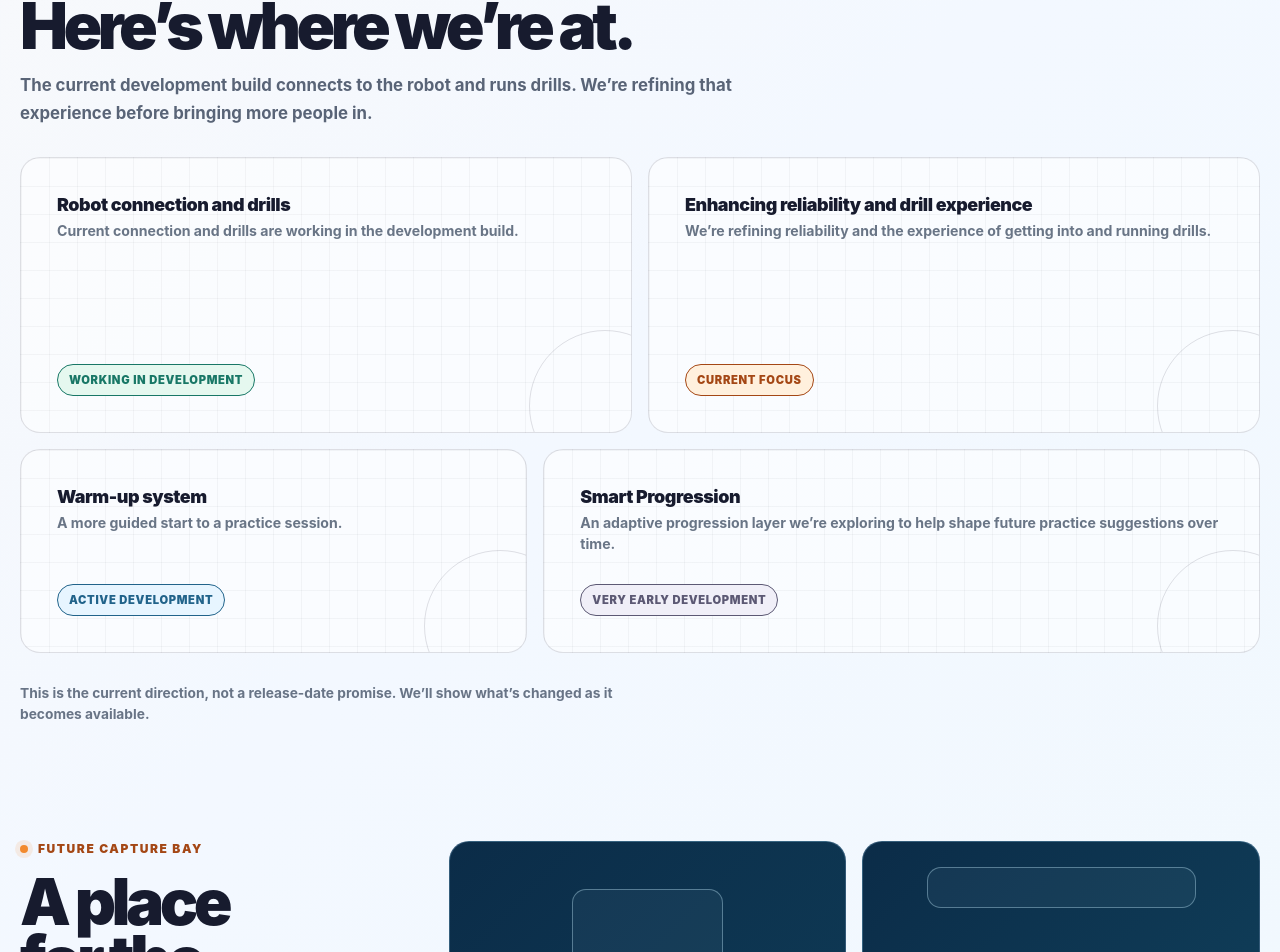
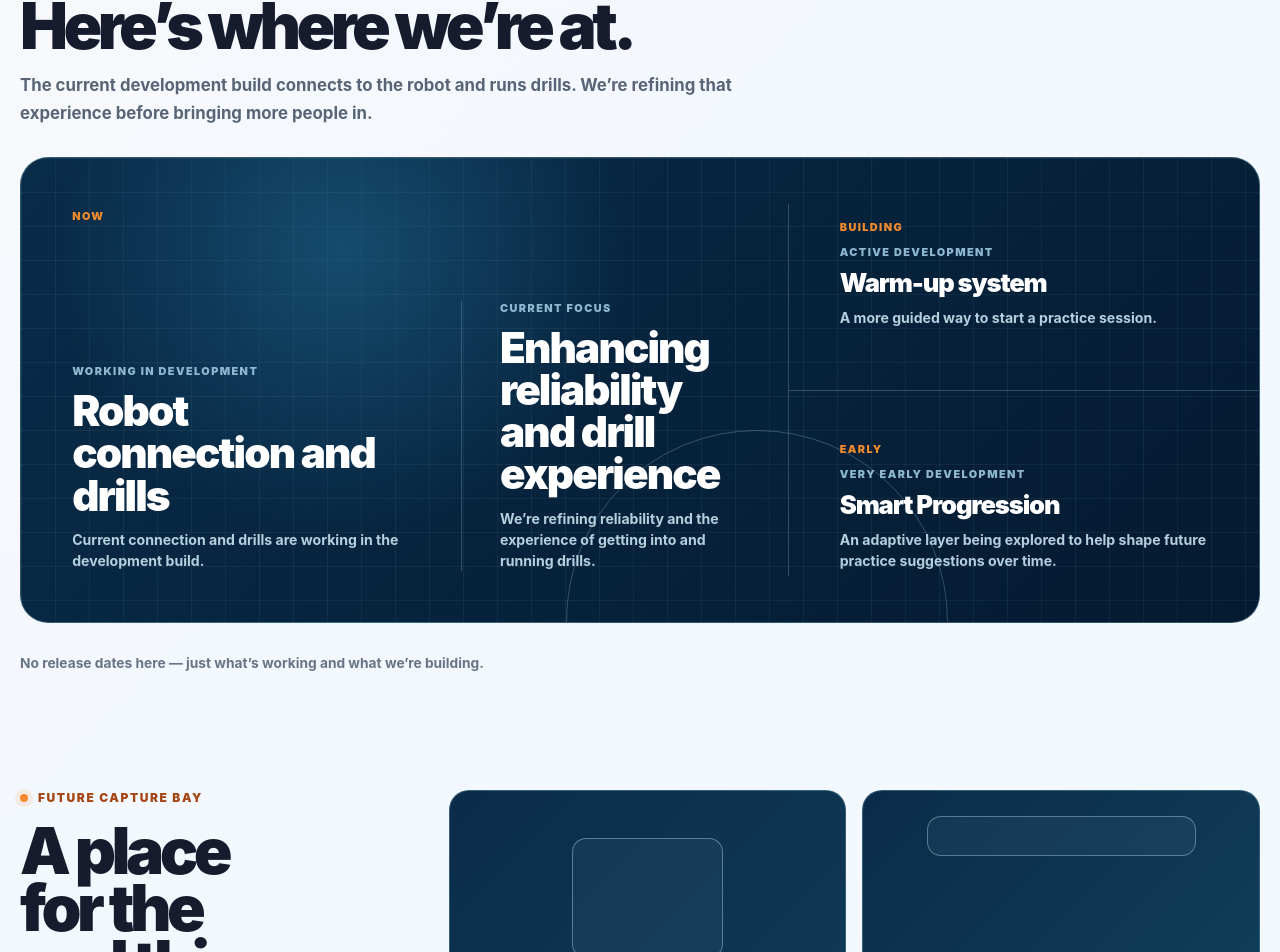
Before and after one commit to Shawnathin/tigerpingpong-platform, a Next.js app in the folder apps/web/: page /paddlebuddy in a window 1280 px wide. Shown: the part 2039-2991 px from the top of the page. Built offline with nearby package versions, Linux system fonts and the light colour scheme; no server answers.

Commit message:
refine PaddleBuddy development roadmap

```diff
--- a/apps/web/src/app/paddlebuddy/PaddleBuddyExperience.tsx
+++ b/apps/web/src/app/paddlebuddy/PaddleBuddyExperience.tsx
@@ -4,34 +4,6 @@ import { FormEvent, useState } from "react";
 
 import { createPaddleBuddySubmission, type PaddleBuddyIntent } from "../../lib/paddlebuddy-api";
 import styles from "./page.module.css";
-
-const statusItems = [
-  {
-    detail: "Current connection and drills are working in the development build.",
-    label: "Working in development",
-    title: "Robot connection and drills",
-    tone: "working"
-  },
-  {
-    detail: "We’re refining reliability and the experience of getting into and running drills.",
-    label: "Current focus",
-    title: "Enhancing reliability and drill experience",
-    tone: "focus"
-  },
-  {
-    detail: "A more guided start to a practice session.",
-    label: "Active development",
-    title: "Warm-up system",
-    tone: "active"
-  },
-  {
-    detail:
-      "An adaptive progression layer we’re exploring to help shape future practice suggestions over time.",
-    label: "Very early development",
-    title: "Smart Progression",
-    tone: "early"
-  }
-] as const;
 
 const galleryItems = [
   { label: "PLACEHOLDER — HOME / CONNECT SCREEN", type: "phone" },
@@ -206,20 +178,42 @@ export function PaddleBuddyExperience() {
             experience before bringing more people in.
           </p>
         </header>
-        <div className={styles.statusRoadmap}>
-          {statusItems.map((item) => (
-            <article className={styles.statusItem} data-tone={item.tone} key={item.title}>
-              <div className={styles.statusCardCopy}>
-                <h3>{item.title}</h3>
-                <p>{item.detail}</p>
-              </div>
-              <span className={styles.statusLabel}>{item.label}</span>
-            </article>
-          ))}
+        <div className={styles.statusPanel}>
+          <section className={styles.statusNow} aria-labelledby="status-now-title">
+            <p className={styles.statusPhase}>Now</p>
+            <div className={styles.statusNowContent}>
+              <article>
+                <p className={styles.statusMeta}>Working in development</p>
+                <h3 id="status-now-title">Robot connection and drills</h3>
+                <p>Current connection and drills are working in the development build.</p>
+              </article>
+              <article>
+                <p className={styles.statusMeta}>Current focus</p>
+                <h3>Enhancing reliability and drill experience</h3>
+                <p>We’re refining reliability and the experience of getting into and running drills.</p>
+              </article>
+            </div>
+          </section>
+          <div className={styles.statusFuture}>
+            <section aria-labelledby="status-building-title">
+              <p className={styles.statusPhase}>Building</p>
+              <p className={styles.statusMeta}>Active development</p>
+              <h3 id="status-building-title">Warm-up system</h3>
+              <p>A more guided way to start a practice session.</p>
+            </section>
+            <section aria-labelledby="status-early-title">
+              <p className={styles.statusPhase}>Early</p>
+              <p className={styles.statusMeta}>Very early development</p>
+              <h3 id="status-early-title">Smart Progression</h3>
+              <p>
+                An adaptive layer being explored to help shape future practice suggestions over
+                time.
+              </p>
+            </section>
+          </div>
         </div>
         <p className={styles.statusDisclaimer}>
-          This is the current direction, not a release-date promise. We’ll show what’s changed as it
-          becomes available.
+          No release dates here — just what’s working and what we’re building.
         </p>
       </section>
 
--- a/apps/web/src/app/paddlebuddy/page.module.css
+++ b/apps/web/src/app/paddlebuddy/page.module.css
@@ -538,98 +538,116 @@
   gap: 18px;
   max-width: 760px;
 }
-.statusRoadmap {
-  display: grid;
-  grid-template-columns: repeat(12, minmax(0, 1fr));
-  gap: 16px;
-}
-.statusItem {
+.statusPanel {
   position: relative;
   display: grid;
-  min-height: 194px;
-  align-content: space-between;
-  gap: 30px;
+  grid-template-columns: minmax(0, 1.55fr) minmax(280px, 0.95fr);
   overflow: hidden;
-  border: 1px solid rgb(23 27 46 / 13%);
-  border-radius: 20px;
-  padding: clamp(24px, 3vw, 36px);
+  border: 1px solid rgb(170 224 248 / 28%);
+  border-radius: 28px;
+  color: #dceefa;
   background:
-    linear-gradient(rgb(23 27 46 / 4%) 1px, transparent 1px),
-    linear-gradient(90deg, rgb(23 27 46 / 4%) 1px, transparent 1px),
-    rgb(255 255 255 / 54%);
-  background-size: 28px 28px;
+    radial-gradient(circle at 26% 20%, rgb(39 125 169 / 42%), transparent 29%),
+    linear-gradient(rgb(177 230 250 / 6%) 1px, transparent 1px),
+    linear-gradient(90deg, rgb(177 230 250 / 6%) 1px, transparent 1px),
+    linear-gradient(135deg, #092c49, #041a30);
+  background-size:
+    auto,
+    34px 34px,
+    34px 34px,
+    auto;
 }
-.statusItem::after {
+.statusPanel::after {
   position: absolute;
-  right: -50px;
-  bottom: -50px;
-  width: 150px;
+  left: 44%;
+  bottom: -190px;
+  width: 380px;
   aspect-ratio: 1;
-  border: 1px solid currentColor;
+  border: 1px solid rgb(164 220 245 / 27%);
   border-radius: 50%;
   content: "";
-  opacity: 0.13;
   pointer-events: none;
 }
-.statusItem:nth-child(1),
-.statusItem:nth-child(2) {
-  grid-column: span 6;
-  min-height: 276px;
-}
-.statusItem:nth-child(3) {
-  grid-column: span 5;
-}
-.statusItem:nth-child(4) {
-  grid-column: span 7;
-}
-.statusCardCopy {
+.statusNow,
+.statusFuture > section {
   position: relative;
   z-index: 1;
+  padding: clamp(28px, 4vw, 54px);
 }
-.statusItem h3,
-.statusItem p {
+.statusNow {
+  display: grid;
+  align-content: space-between;
+  gap: 42px;
+  min-height: 430px;
+}
+.statusNow::after {
+  position: absolute;
+  top: 10%;
+  right: 0;
+  bottom: 10%;
+  width: 1px;
+  background: rgb(182 225 246 / 24%);
+  content: "";
+}
+.statusNowContent {
+  display: grid;
+  grid-template-columns: minmax(0, 1.1fr) minmax(0, 0.9fr);
+  gap: clamp(24px, 4vw, 56px);
+  align-items: end;
+}
+.statusNowContent article {
+  display: grid;
+  gap: 12px;
+}
+.statusNowContent article + article {
+  padding-left: clamp(20px, 3vw, 38px);
+  border-left: 1px solid rgb(182 225 246 / 24%);
+}
+.statusFuture {
+  display: grid;
+  grid-template-rows: 1fr 1fr;
+}
+.statusFuture > section {
+  display: grid;
+  align-content: center;
+  gap: 11px;
+}
+.statusFuture > section + section {
+  border-top: 1px solid rgb(182 225 246 / 24%);
+}
+.statusPanel h3,
+.statusPanel p {
   margin: 0;
 }
-.statusItem h3 {
-  color: var(--tiger-ink);
-  font-size: 1.12rem;
+.statusPanel h3 {
+  color: #fff;
+  font-size: clamp(1.25rem, 2vw, 2.05rem);
   font-weight: 900;
-  letter-spacing: -0.025em;
+  letter-spacing: -0.045em;
+  line-height: 1;
 }
-.statusItem p {
-  margin-top: 5px;
-  color: #697586;
+.statusNow h3 {
+  font-size: clamp(1.8rem, 3.3vw, 3.5rem);
+}
+.statusPanel p:not(.statusPhase):not(.statusMeta) {
+  max-width: 430px;
+  color: #b6cfdf;
   font-size: 0.88rem;
   font-weight: 650;
   line-height: 1.5;
 }
-.statusLabel {
-  position: relative;
-  z-index: 1;
-  justify-self: start;
-  border: 1px solid currentColor;
-  border-radius: 999px;
-  padding: 8px 11px;
-  font-size: 0.7rem;
+.statusPhase,
+.statusMeta {
+  font-size: 0.68rem;
   font-weight: 900;
-  letter-spacing: 0.06em;
+  letter-spacing: 0.13em;
   text-transform: uppercase;
 }
-.statusItem[data-tone="working"] .statusLabel {
-  color: #187766;
-  background: #e5f8ef;
+.statusPhase {
+  color: var(--pb-orange);
 }
-.statusItem[data-tone="focus"] .statusLabel {
-  color: #a44715;
-  background: #fff0dd;
-}
-.statusItem[data-tone="active"] .statusLabel {
-  color: #21638a;
-  background: #e7f5ff;
-}
-.statusItem[data-tone="early"] .statusLabel {
-  color: #5c5974;
-  background: #f0eff8;
+.statusMeta {
+  color: #8eb8cf;
 }
 .statusDisclaimer {
   max-width: 650px;
@@ -1101,16 +1119,33 @@
   .story h2 {
     max-width: 310px;
   }
-  .statusRoadmap {
+  .statusPanel {
     grid-template-columns: 1fr;
+    border-radius: 22px;
   }
-  .statusItem,
-  .statusItem:nth-child(1),
-  .statusItem:nth-child(2),
-  .statusItem:nth-child(3),
-  .statusItem:nth-child(4) {
-    grid-column: auto;
+  .statusPanel::after,
+  .statusNow::after {
+    display: none;
+  }
+  .statusNow {
     min-height: 0;
+    gap: 28px;
+  }
+  .statusNowContent {
+    grid-template-columns: 1fr;
+    gap: 24px;
+  }
+  .statusNowContent article + article {
+    padding-top: 22px;
+    padding-left: 0;
+    border-top: 1px solid rgb(182 225 246 / 24%);
+    border-left: 0;
+  }
+  .statusFuture > section {
+    min-height: 0;
+  }
+  .statusFuture > section:first-child {
+    border-top: 1px solid rgb(182 225 246 / 24%);
   }
   .galleryGrid {
     grid-template-columns: 1fr;
```
Also changed, not shown: 2 other files (tests, documents, lock files or other folders).
